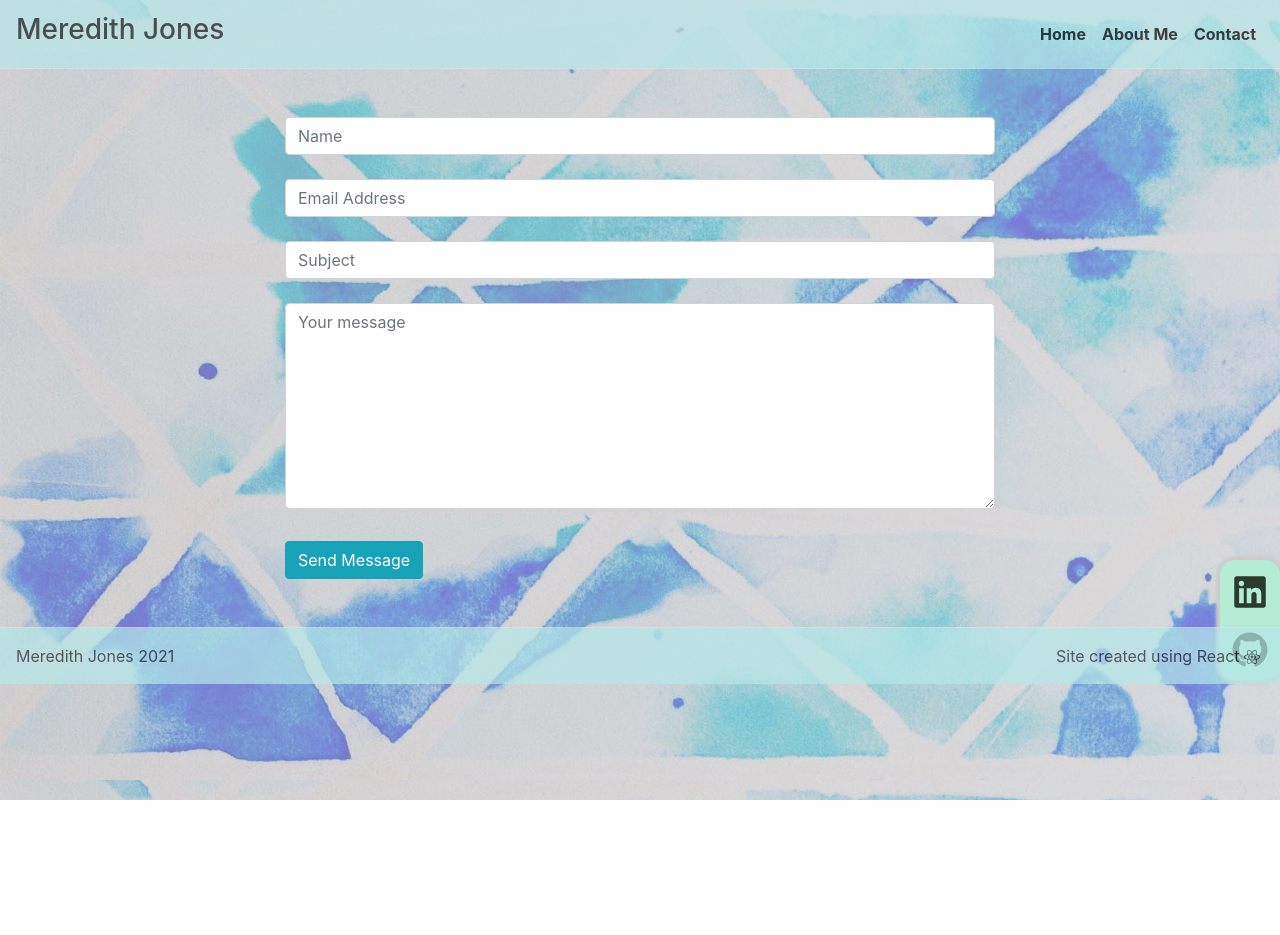
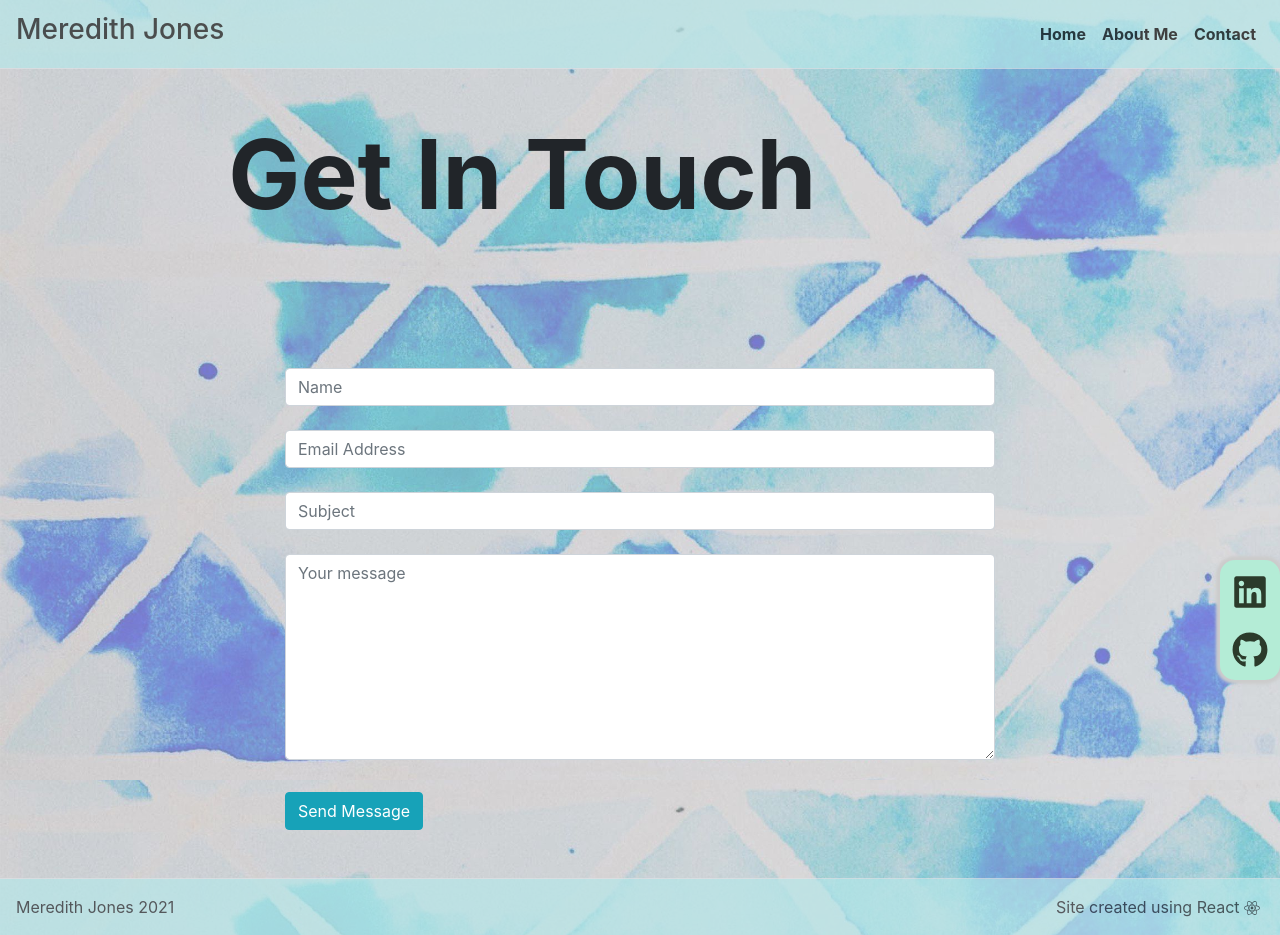
Before and after one commit to meredithajones/2021-Portfolio, a React (Create React App) app: page /contact in a window 1280 px wide. Before the commit the page ends 800 px from the top, so only its background shows below. Built offline with nearby package versions, Linux system fonts and the light colour scheme.

Commit message:
Added functioning hero to contact page

```diff
--- a/src/Pages/ContactPage.js
+++ b/src/Pages/ContactPage.js
@@ -1,7 +1,6 @@
 import React from 'react';
 import ReCaptcha from '../Components/ReCaptcha.js';
-
-// import Hero from '../Components/Hero';
+import Hero from '../Components/Hero';
 // import Content from '../Components/Content';
 // import Form from 'react-bootstrap/Form';
 // import Button from 'react-bootstrap/Button';
@@ -11,7 +10,9 @@ import emailjs from 'emailjs-com';
 import{ init } from 'emailjs-com';
 init("user_rMuPcHScdQ7joaXqMmqZr");
 
-export default function ContactUs() {
+
+function ContactUs(props) {
+
 
         function sendEmail(e) {
             e.preventDefault();
@@ -23,10 +24,12 @@ export default function ContactUs() {
             console.log(error.text);
         });
         e.target.reset()
-    }
+    };
 
 
     return(
+
+       <div> <Hero title = 'Get In Touch' />
         <div>
             <div className="container">
             <form onSubmit={sendEmail}>
@@ -53,5 +56,11 @@ export default function ContactUs() {
                 </form>
             </div>
         </div>
-    )
-}
+    </div>
+
+     )
+    }
+
+
+
+    export default ContactUs;
```
